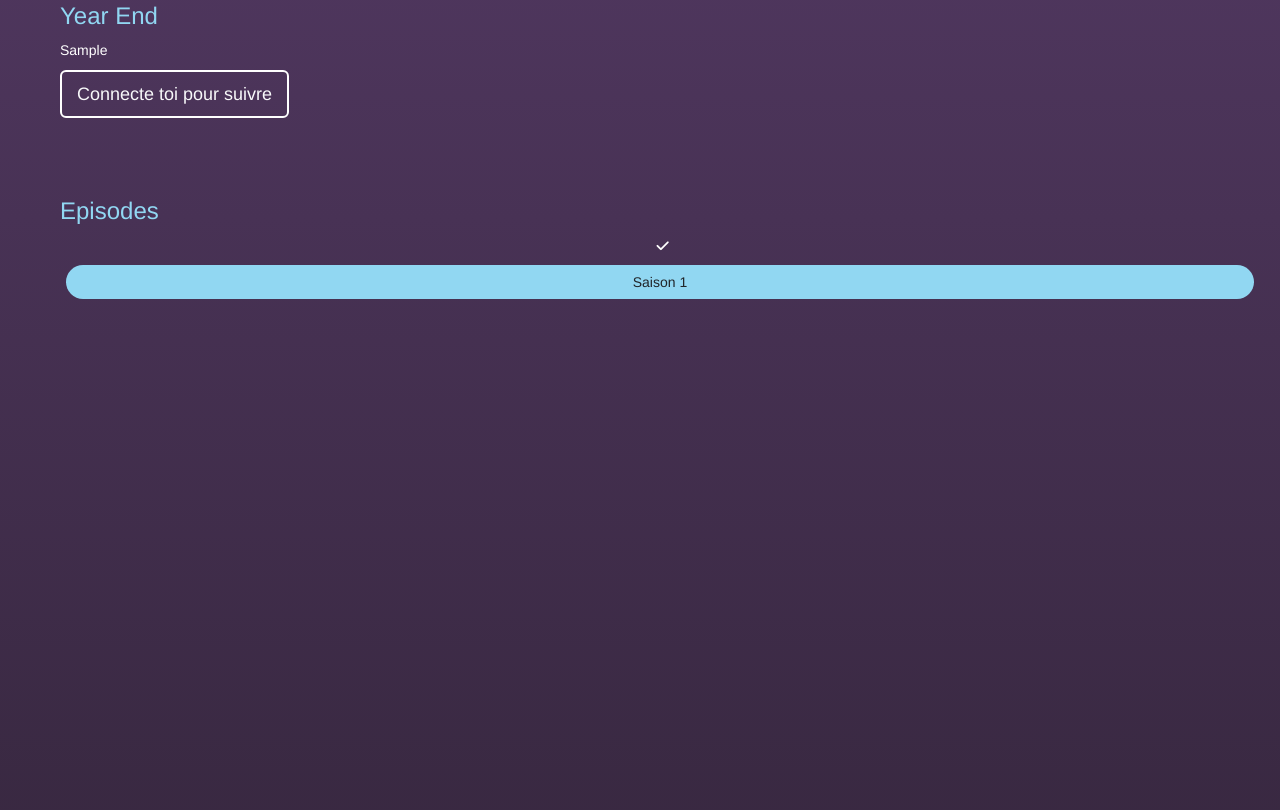
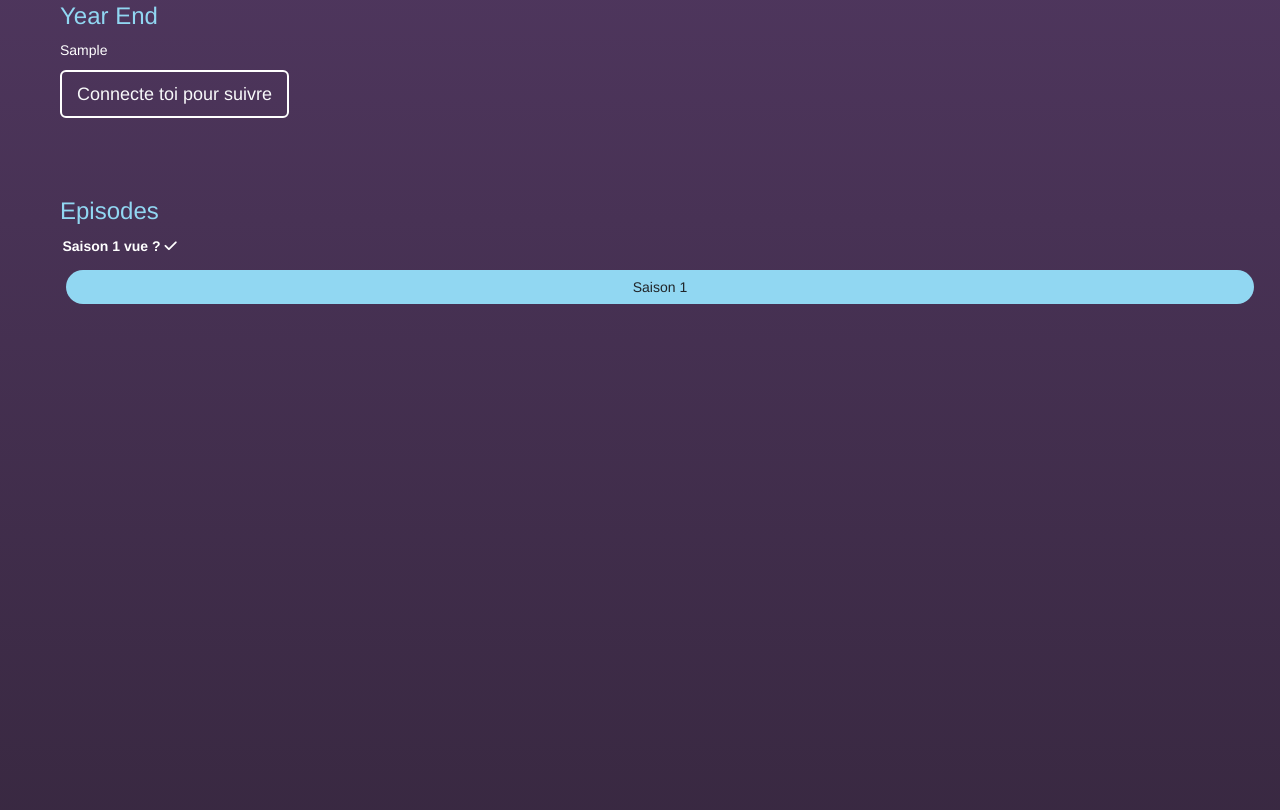
Before and after one commit to CaroleLf/Rees, a Symfony app: template Rees/templates/series/show.html.twig in a window 1280 px wide. Shown: the part 734-1544 px from the top of the page. Run offline with Twig, Linux system fonts and the light colour scheme; the template is opened without the code that fills it: most values are stand-ins (such as "Sample title", 1, 10 or a date in 2020); some libraries are stand-ins or nearby versions.

Commit message:
back-end, set a saison in watch

```diff
--- a/Rees/templates/series/show.html.twig
+++ b/Rees/templates/series/show.html.twig
@@ -85,8 +85,21 @@
                     <h3> Episodes </h3>
                     <div class="accordion w-70 d-flex flex-column" id="accordionExample">
                         {% for season in seasons %}
-                         <div class="ouais d-flex justify-content-center m-1 mr-3 w-100 h-100">
-                            <a  href="{{ path('app_watchSeason_add', { 'idSeason' : season.id }) }}">  <i class="fa-solid fa-check"></i></a>
+                         <div class="ouais d-flex flex-column justify-content-center m-1 mr-3 w-100 h-100">
+                            {% set seasonEpisodes = episodes|filter(e => e.season.id == season.id) %}
+                            {% set watchedEpisodes = seasonEpisodes|filter(e => e.isWatchByUser(app.user)) %}
+                            {% if watchedEpisodes|length == seasonEpisodes|length %}
+                            <a href="{{ path('app_WatchSeason_remove', {'idSeason': season.id}) }}">
+                                <label> Saison {{season.number}} non vue ? </label>
+                                <i class="fa-solid fa-xmark"></i>
+                            </a>
+                            {% else %}
+                            <a href="{{ path('app_watchSeason_add', {'idSeason': season.id}) }}">
+                                <label> Saison {{season.number}}  vue ?  </label>
+                                <i class="fa-solid fa-check"> </i>
+                            </a>
+
+                            {% endif %}
                         </div>
                         <button class="click btn "
                              type="button"  data-mdb-toggle="collapse"  data-mdb-target="#collapseWidthExample"  aria-expanded="false" data-toggle="collapse"
@@ -215,7 +228,6 @@
         <a class="btn btn-outline-light btn-lg px-4 followButton" href="{{ path('app_series_index') }}" role='button'>  Back to list</a>
     </div>
     </footer>
-    <!-- Default switch -->
 
     </body>
 {% endblock %}
```
Also changed, not shown: Rees/src/Controller/EpisodeController.php (+15 -0 lines), Rees/src/Controller/SeriesController.php (+0 -17 lines), 1 other file.
